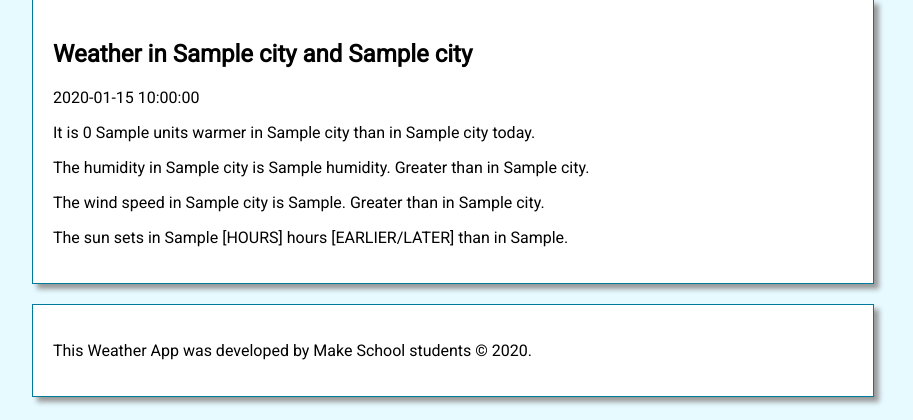
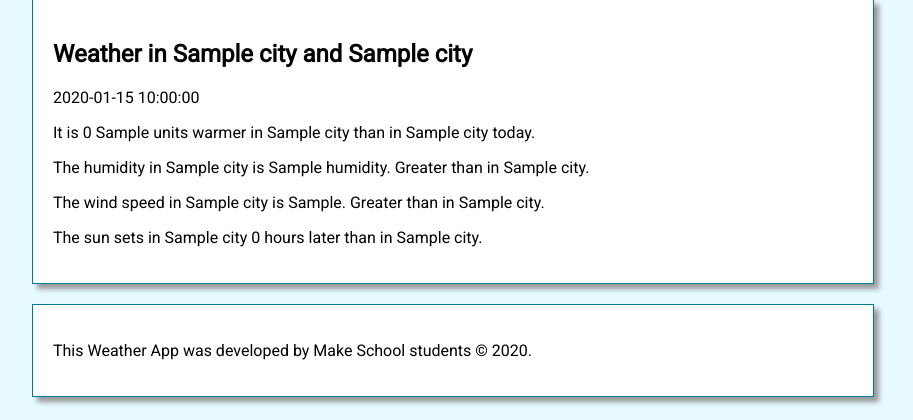
Before and after one commit to RyCornel/Homework-4, a Flask app: template templates/comparison_results.html in a window 1280 px wide. Shown: the part 90-510 px from the top of the page, without its empty margins (208-1121 px from the left). Run offline with Flask 2, Linux system fonts and the light colour scheme; the template is opened without the code that fills it: most values are stand-ins (such as "Sample title", 1, 10 or a date in 2020).

Commit message:
Commit 8

```diff
--- a/templates/comparison_results.html
+++ b/templates/comparison_results.html
@@ -27,7 +27,7 @@
     </p>
 
     <p>
-        The sun sets in {{city1}} [HOURS] hours [EARLIER/LATER] than in {{city2}}.
+        The sun sets in {{city1_info["city"]}} {{(city1_info["sunset"] - city2_info["sunset"]) // 3600}} hours {% if city1_info["sunset"] - city2_info["sunset"] < 0 %} earlier {% else %} later {% endif %} than in {{city2_info["city"]}}.
     </p>
 
 </section>
--- a/templates/results.html
+++ b/templates/results.html
@@ -14,7 +14,7 @@
         & sunset below to replace the [ ].
     #}
     <ul>
-        <li>Temperature: {{temp}} {{units}} </li>
+        <li>Temperature: {{temp}} {{units}} {{units_letter}} </li>
         <li>Description: {{description}} </li>
         <li>Humidity: {{humidity}} % </li>
         <li>Wind speed: {{wind}} miles/hour </li>
```
